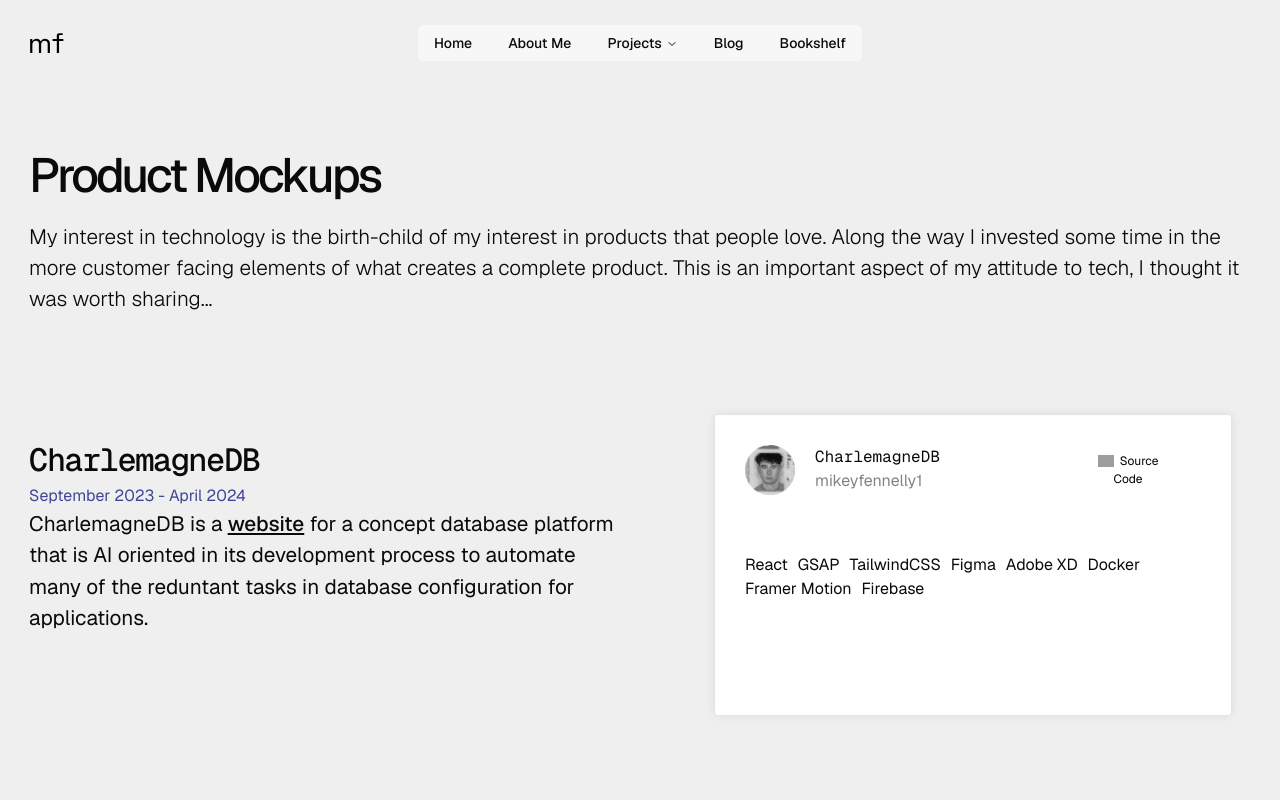
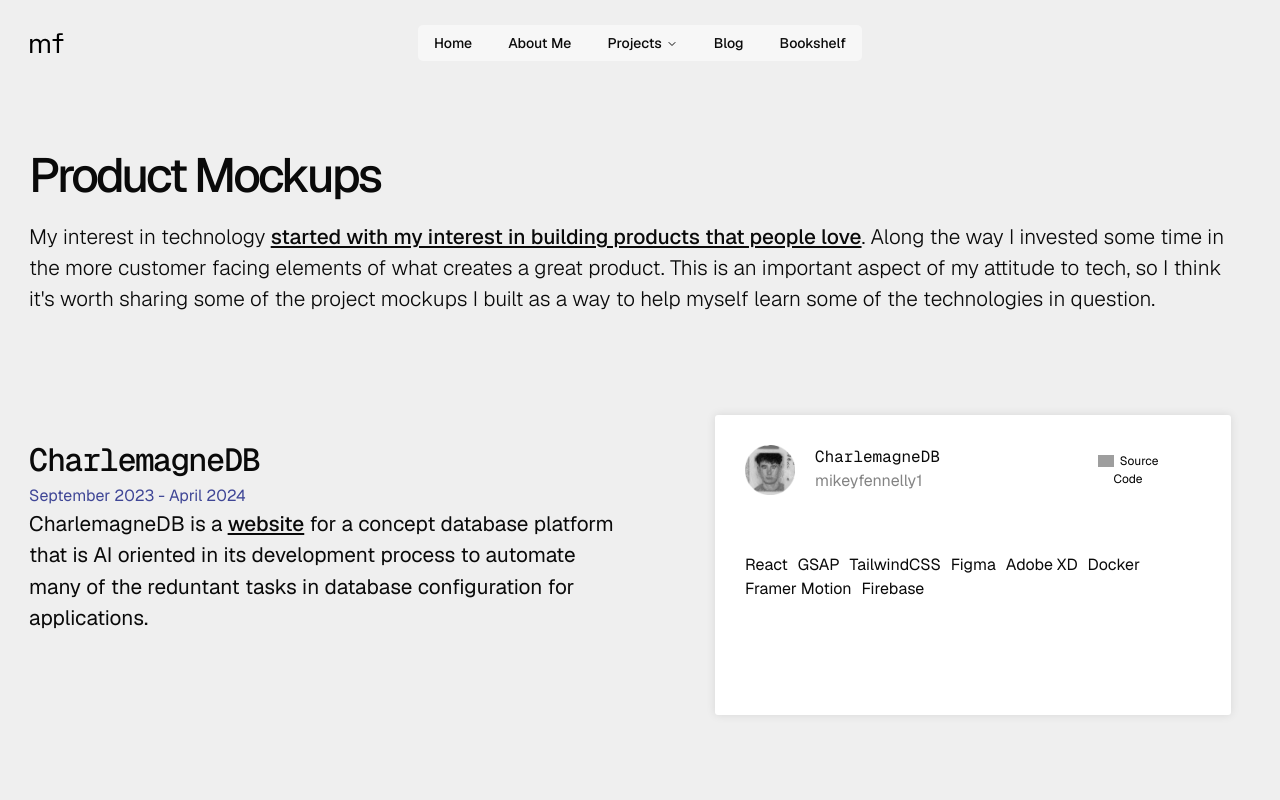
Before and after one commit to mikeyfennelly1/mfennelly.dev, a Next.js app: page /product in a window 1280 px wide. Shown: the top 800 px of the page. Built offline with nearby package versions, Linux system fonts and the light colour scheme; grey boxes are pictures that could not be loaded.

Commit message:
Product Mockups text

```diff
--- a/src/app/product/page.tsx
+++ b/src/app/product/page.tsx
@@ -58,7 +58,12 @@ export default function Product() {
         <>
             <section>
                 <h1 className={"large-padding-gap-top"}>Product Mockups</h1>
-                <p className={"small-separator max-md:mb-[50px]"}>My interest in technology is the birth-child of my interest in products that people love. Along the way I invested some time in the more customer facing elements of what creates a complete product. This is an important aspect of my attitude to tech, I thought it was worth sharing...</p>
+                <p className={"small-separator max-md:mb-[50px]"}>
+                    My interest in technology <Link href="/about-me" target="_blank" className={"bold accent1 underline"}>started with my interest in building products that people love</Link>.
+                    Along the way I invested some time in the more customer facing elements of what creates a great product.
+                    This is an important aspect of my attitude to tech, so I think it's worth sharing some of the project mockups I built as a way to help myself learn some of the
+                    technologies in question.
+                </p>
                 {ProductMockups.map((p) => (
                     <div key={Math.random()} className={"project-columns"}>
                         <Project
```
